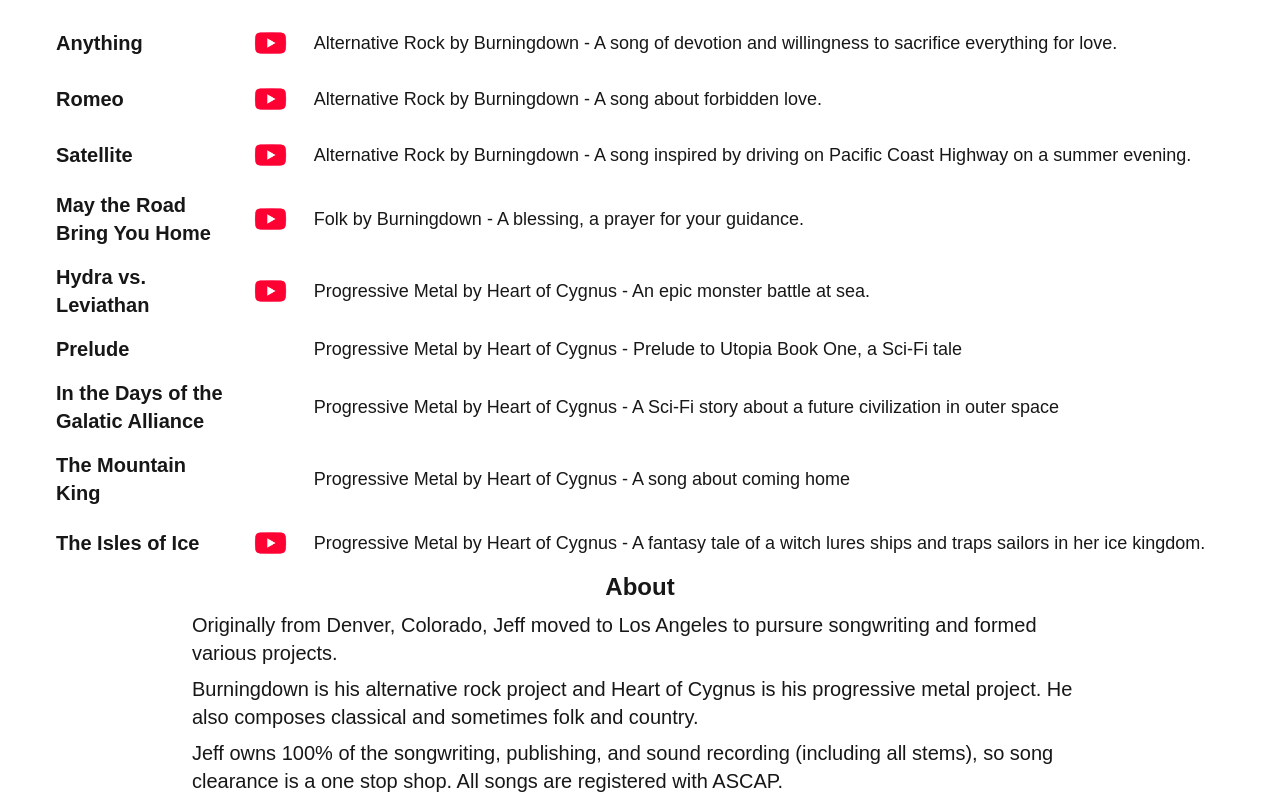
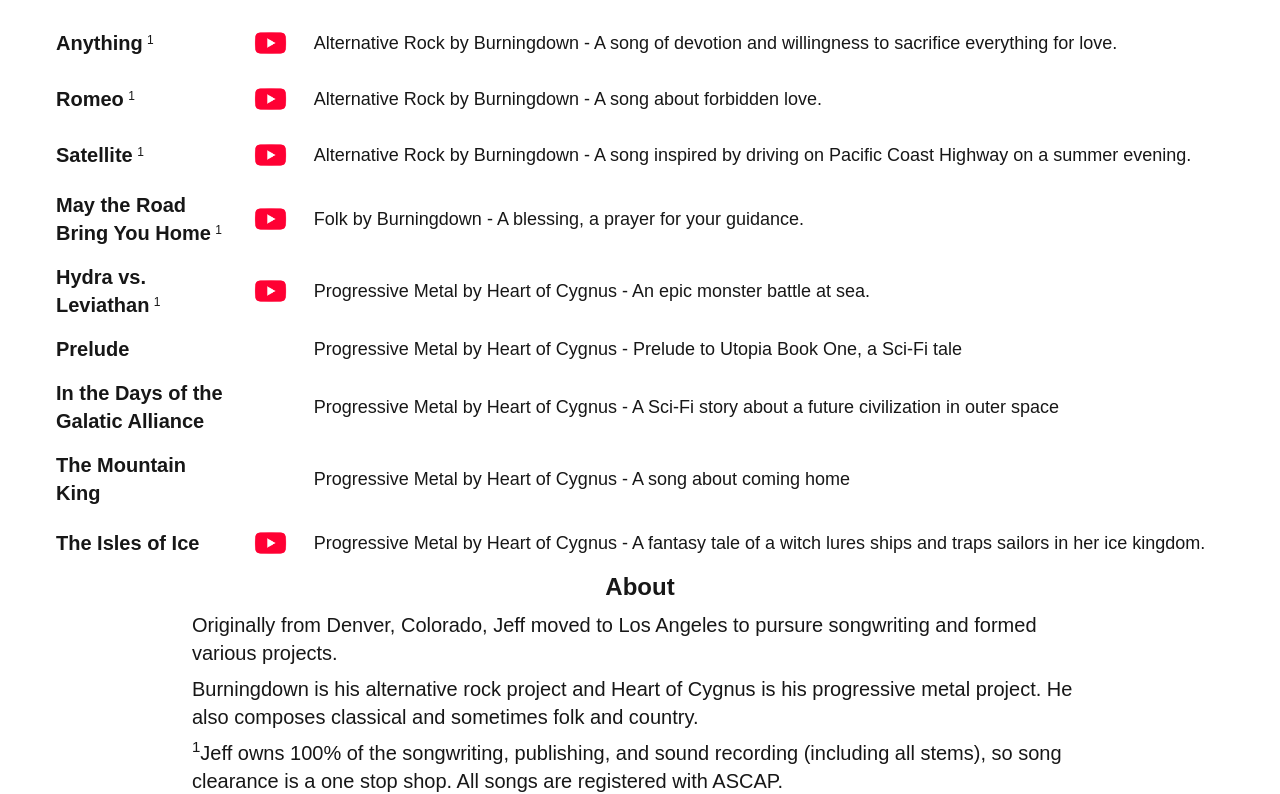
Before and after one commit to jefflane-rocks/jeffreyrobertlane.com, a Next.js app: page / in a window 1280 px wide. Shown: the part 1069-1863 px from the top of the page. Built offline with nearby package versions, Linux system fonts and the light colour scheme.

Commit message:
adding superscript to denote 100% ownership

```diff
--- a/src/app/page.js
+++ b/src/app/page.js
@@ -16,6 +16,7 @@ const audioPlayerList = [
       "Determination",
       "Find yourself",
     ],
+    oneStop: true,
   },
   {
     src: "https://vnshanftypzvajpbbwxr.supabase.co/storage/v1/object/public/mp3s/02%20Move.mp3",
@@ -25,6 +26,7 @@ const audioPlayerList = [
     genre: "Alternative Rock",
     description: "An epic rock ballad about moving on and starting again",
     tags: ["Break away", "Start Over", "Reinvent", "Move", "Find yourself"],
+    oneStop: true,
   },
 
   {
@@ -44,6 +46,7 @@ const audioPlayerList = [
       "Broken Relationship",
       "Cheater",
     ],
+    oneStop: true,
   },
   {
     src: "https://vnshanftypzvajpbbwxr.supabase.co/storage/v1/object/public/mp3s/04%20Miracles.mp3",
@@ -54,6 +57,7 @@ const audioPlayerList = [
     description:
       "A song of faith and optimism that your dreams can come true if you believe and chase after them.",
     tags: ["Faith", "Optimism", "Hope", "Miracles", "Dream"],
+    oneStop: true,
   },
   {
     src: "https://vnshanftypzvajpbbwxr.supabase.co/storage/v1/object/public/mp3s/05%20Fifteen.mp3",
@@ -72,6 +76,7 @@ const audioPlayerList = [
       "Teen",
       "Teens",
     ],
+    oneStop: true,
   },
   {
     src: "https://vnshanftypzvajpbbwxr.supabase.co/storage/v1/object/public/mp3s/06%20Remember.mp3",
@@ -90,6 +95,7 @@ const audioPlayerList = [
       "Dedication",
       "Missing You",
     ],
+    oneStop: true,
   },
   {
     src: "https://vnshanftypzvajpbbwxr.supabase.co/storage/v1/object/public/mp3s/07%20Anything.mp3",
@@ -107,6 +113,7 @@ const audioPlayerList = [
       "For richer or poorer",
       "In sickness and in health",
     ],
+    oneStop: true,
   },
   {
     src: "https://vnshanftypzvajpbbwxr.supabase.co/storage/v1/object/public/mp3s/08%20Romeo.mp3",
@@ -116,6 +123,7 @@ const audioPlayerList = [
     genre: "Alternative Rock",
     description: "A song about forbidden love.",
     tags: ["Forbidden", "Love", "Elope", "Escape"],
+    oneStop: true,
   },
   {
     src: "https://vnshanftypzvajpbbwxr.supabase.co/storage/v1/object/public/mp3s/09%20Satellite.mp3",
@@ -137,6 +145,7 @@ const audioPlayerList = [
       "Hermosa Beach",
       "Manhattan Beach",
     ],
+    oneStop: true,
   },
   {
     src: "https://vnshanftypzvajpbbwxr.supabase.co/storage/v1/object/public/mp3s/10%20May%20The%20Road%20Bring%20You%20Home.mp3",
@@ -154,6 +163,7 @@ const audioPlayerList = [
       "Inner Voice",
       "Heart",
     ],
+    oneStop: true,
   },
   {
     src: "https://vnshanftypzvajpbbwxr.supabase.co/storage/v1/object/public/mp3s/01%20Hydra%20vs.%20Leviathan.mp3",
@@ -171,6 +181,7 @@ const audioPlayerList = [
       "Fantasy",
       "Heart of Cygnus",
     ],
+    oneStop: true,
   },
   {
     src: "https://vnshanftypzvajpbbwxr.supabase.co/storage/v1/object/public/mp3s/01%20Prelude.mp3",
@@ -180,6 +191,7 @@ const audioPlayerList = [
     genre: "Progressive Metal",
     description: "Prelude to Utopia Book One, a Sci-Fi tale",
     tags: ["SCi-fi", "Space", "Mind Control", "Orwellian", "Heart of Cygnus"],
+    oneStop: false,
   },
   {
     src: "https://vnshanftypzvajpbbwxr.supabase.co/storage/v1/object/public/mp3s/02%20Galactic%20Alliance.mp3",
@@ -189,6 +201,7 @@ const audioPlayerList = [
     genre: "Progressive Metal",
     description: "A Sci-Fi story about a future civilization in outer space",
     tags: ["Galactic Alliance", "Sci-Fi", "Space", "Heart of Cygnus"],
+    oneStop: false,
   },
   {
     src: "https://vnshanftypzvajpbbwxr.supabase.co/storage/v1/object/public/mp3s/08%20The%20Mountain%20King.mp3",
@@ -206,6 +219,7 @@ const audioPlayerList = [
       "Fantasy",
       "Heart of Cygnus",
     ],
+    oneStop: false,
   },
   {
     src: "https://vnshanftypzvajpbbwxr.supabase.co/storage/v1/object/public/mp3s/13%20The%20Isles%20Of%20Ice.mp3",
@@ -225,6 +239,7 @@ const audioPlayerList = [
       "Fantasy",
       "Heart of Cygnus",
     ],
+    oneStop: false,
   },
 ];
 
@@ -255,9 +270,9 @@ export default function Home() {
             sometimes folk and country.
           </p>
           <p className="text-xl mb-2">
-            Jeff owns 100% of the songwriting, publishing, and sound recording
-            (including all stems), so song clearance is a one stop shop. All
-            songs are registered with ASCAP.
+            <sup>1</sup>Jeff owns 100% of the songwriting, publishing, and sound
+            recording (including all stems), so song clearance is a one stop
+            shop. All songs are registered with ASCAP.
           </p>
           <hr className="my-4" />
           <p className="text-xl mt-2">Jeffrey Robert Lane</p>
--- a/src/components/AudioList.js
+++ b/src/components/AudioList.js
@@ -12,6 +12,7 @@ function AudioList({
   description,
   tags,
   lyricVideo,
+  oneStop,
   handleSongSelect,
 }) {
   return (
@@ -20,7 +21,7 @@ function AudioList({
         <div className="table-header-group">
           <div className="table-row lg:text-xl sm:text-base font-bold bg-gray-900">
             <div className="table-cell">
-              <span className="w-full text-center">Song</span>
+              <span className="w-full">Song</span>
             </div>
             <div className="table-cell text-center">
               <span className=" text-center">Video</span>
@@ -31,13 +32,14 @@ function AudioList({
       )}
       <div className="table-row">
         <div
-          className="table-cell rounded-md  hover:bg-sky-800 hover:cursor-pointer max-w-50 text-wrap"
+          className="table-cell rounded-md  hover:bg-sky-800 hover:cursor-pointer max-w-50 text-wrap items-center"
           title={`click to play ${title}`}
           onClick={() => handleSongSelect(index, src, title)}
         >
           <span className="font-bold text-base lg:text-xl w-full text-center">
             {title}
-          </span>
+          </span>{" "}
+          {oneStop ? <sup>1</sup> : ""}
         </div>
         <div
           className="table-cell"
--- a/src/components/AudioPlayer.js
+++ b/src/components/AudioPlayer.js
@@ -157,6 +157,7 @@ function AudioPlayer({ audioPlayerList }) {
             description={item.description}
             src={item.src}
             lyricVideo={item?.lyricVideo ?? ""}
+            oneStop={item.oneStop}
             handleSongSelect={handleSongSelect}
           />
         ))}
```
